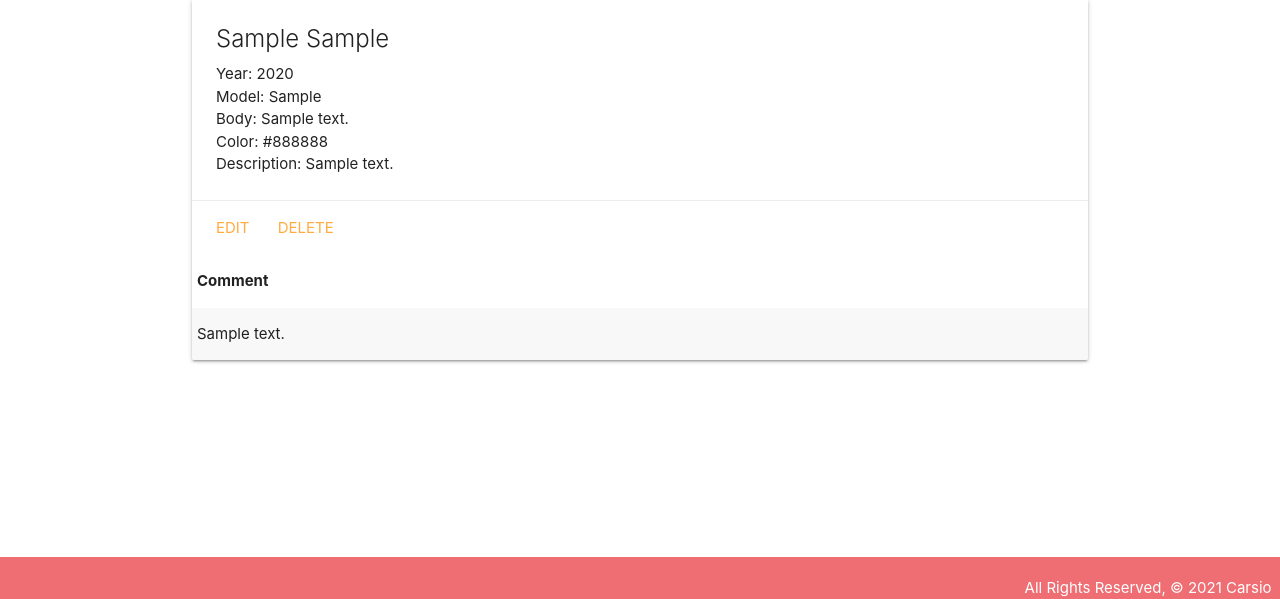
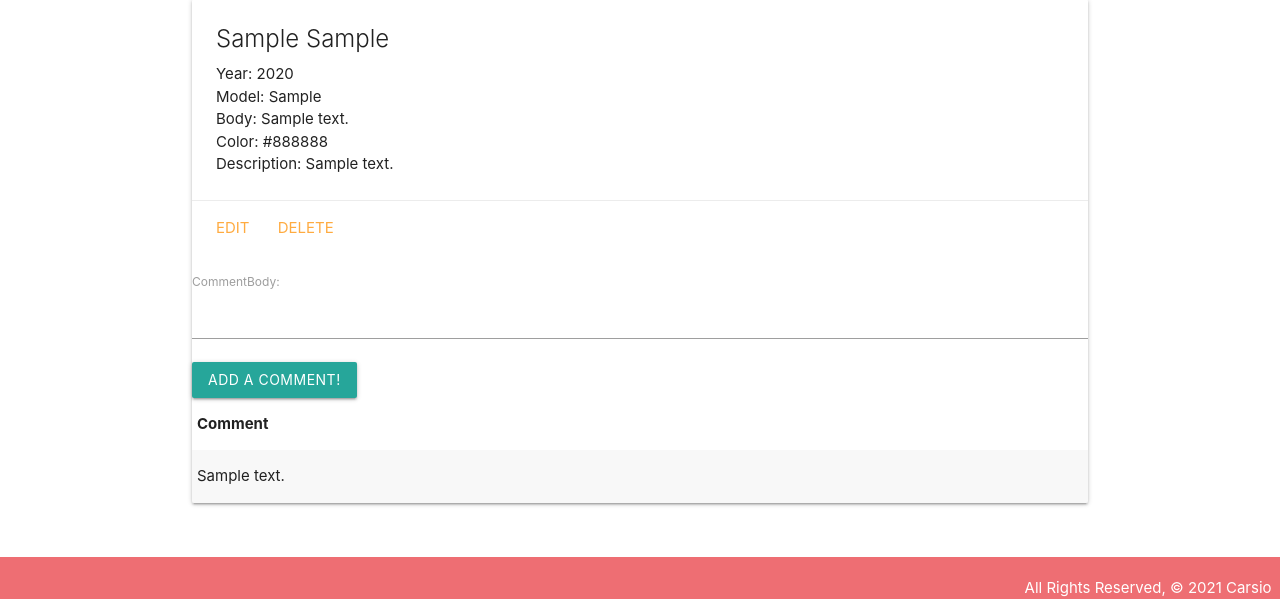
Before and after one commit to jcoles1155/carsio2, a Django app: page /cars/1/ in a window 1280 px wide. Shown: the part 201-800 px from the top of the page. Run offline with Django 3.2, Linux system fonts and the light colour scheme; tables that the repository leaves empty hold one stand-in row (values such as "Sample post").

Commit message:
add_comment

```diff
--- /dev/null
+++ b/main_app/forms.py
@@ -0,0 +1,7 @@
+from django.forms import ModelForm
+from .models import Comment
+
+class CommentForm(ModelForm):
+    class Meta:
+        model = Comment
+        fields = ['commentBody']
--- a/main_app/templates/cars/detail.html
+++ b/main_app/templates/cars/detail.html
@@ -16,6 +16,10 @@
     <a href="{% url 'cars_delete' car.id %}">Delete</a>
   </div>
   <div class="col s6">
+    <form action="{% url 'add_comment' comment.id %}" method="post">
+      {% csrf_token %} {{ comment_form.as_p }}
+      <input type="submit" class="btn" value="Add a Comment!" />
+    </form>
     <table class="striped">
       <thead>
         <tr>
--- a/main_app/urls.py
+++ b/main_app/urls.py
@@ -10,4 +10,5 @@ urlpatterns = [
     path('cars/create/', views.CarCreate.as_view(), name='cars_create'),
     path('cars/update/<int:pk>/', views.CarUpdate.as_view(), name='cars_update'),
     path('cars/delete/<int:pk>/', views.CarDelete.as_view(), name='cars_delete'),
+    path('cars/<int:car_id>/add_comment/', views.add_comment, name='add_comment'),
 ]
--- a/main_app/views.py
+++ b/main_app/views.py
@@ -4,7 +4,7 @@ from django.http import HttpResponse
 
 from django.views.generic.edit import CreateView, UpdateView, DeleteView
 from .models import CarPost
-
+from .forms import CommentForm
 
 # class Car:  # Note that parens are optional if not inheriting from another class
 #     def __init__(self, manufacturer, year, carModel, color, body, isAvailable):
@@ -36,7 +36,9 @@ def cars_index(request):
 def cars_detail(request, car_id):
     car = CarPost.objects.get(id=car_id)
     print(car)
-    return render(request, 'cars/detail.html', { 'car': car })
+    comment_form = CommentForm()
+    return render(request, 'cars/detail.html', {
+        'car': car, 'comment_form': comment_form })
 
 class CarCreate(CreateView):
     model = CarPost
@@ -49,3 +51,6 @@ class CarUpdate(UpdateView):
 class CarDelete(DeleteView):
     model = CarPost
     success_url = '/cars/'
+
+def add_comment(request, car_id):
+    pass
```
